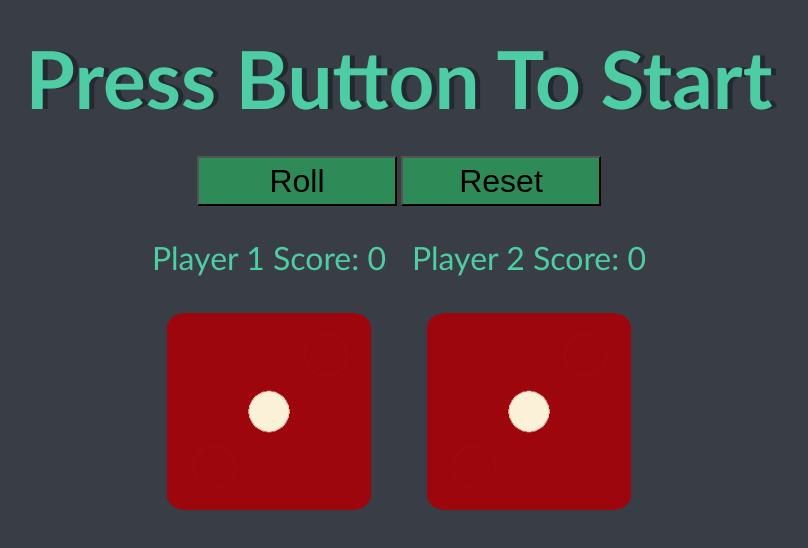
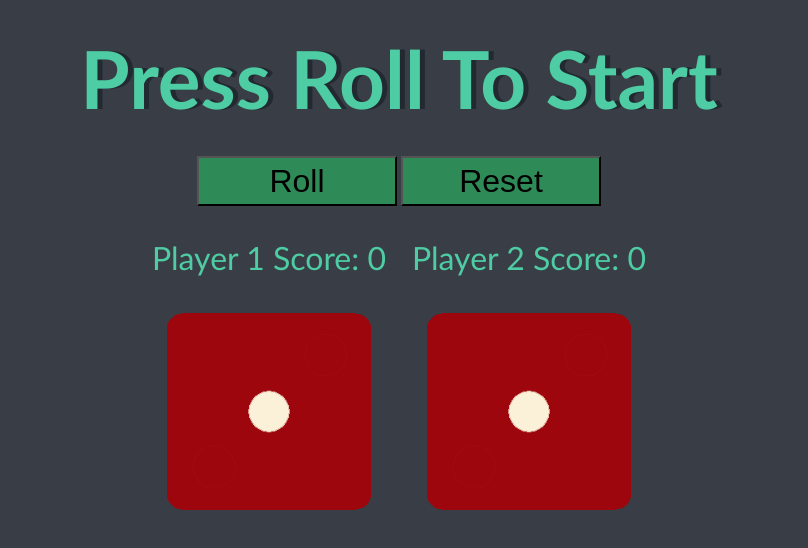
Before and after one commit to lucasstone1025/DiceRollGame, a plain HTML site: page index.html in a window 1280 px wide. Both pictures are taken after a click on the button "Reset". Shown: the whole page, without its empty margins (241-1049 px from the left). Drawn offline with Linux system fonts and the light colour scheme.

Commit message:
Added more features to reset button

```diff
--- a/index.html
+++ b/index.html
@@ -7,7 +7,7 @@
   </head>
   <body>
     <div class="container">
-      <h1>Press Button To Start</h1>
+      <h1>Press Roll To Start</h1>
 
       <div class="buttons">
         <button class="button" onclick="rollDice()">Roll</button>
--- a/index.js
+++ b/index.js
@@ -65,4 +65,7 @@ function reset(){
     p2Score = 0;
     document.getElementsByTagName("p")[0].innerHTML = "Player 1 Score: " + p1Score;
     document.getElementsByTagName("p")[1].innerHTML = "Player 2 Score: " + p2Score;
+    document.querySelector("h1").innerText = "Press Roll To Start";
+    document.querySelector(".img1").setAttribute("src", "./images/dice1.png");
+    document.querySelector(".img2").setAttribute("src", "./images/dice1.png");
 }
```
